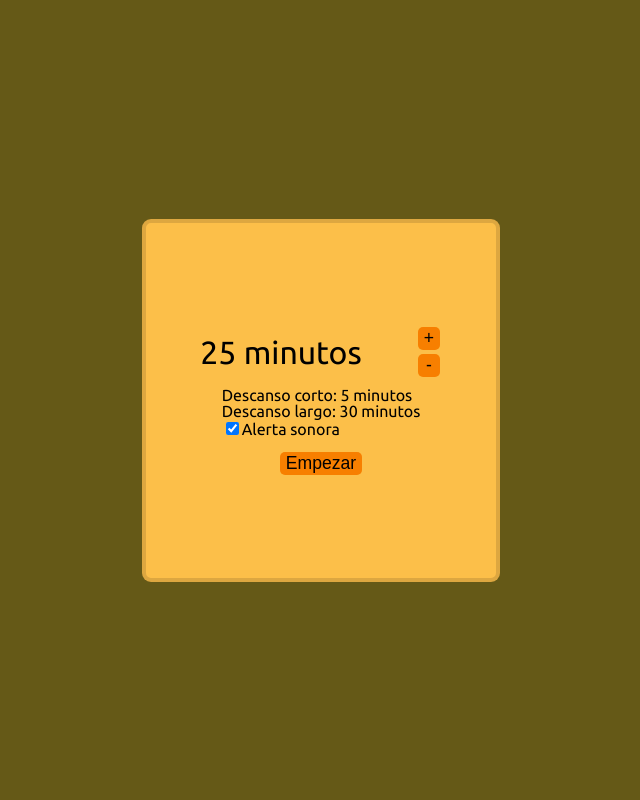
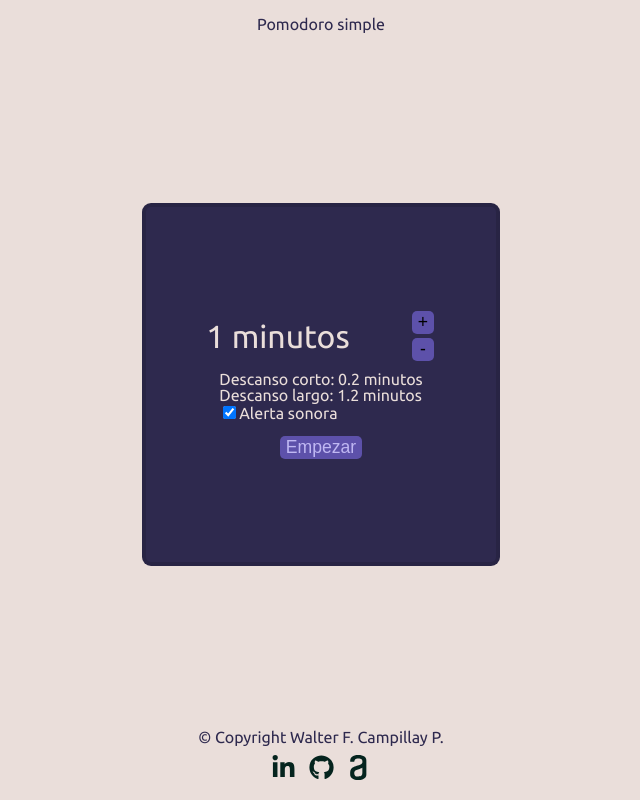
Before and after one commit to notpidro/pomodoro, a plain HTML site: page index.html in a window 1280 px wide. Shown: the whole page, without its empty margins (319-959 px from the left). Drawn offline with Linux system fonts and the light colour scheme.

Commit message:
Modifico colores. Agrego header, footer

```diff
--- a/index.html
+++ b/index.html
@@ -13,7 +13,7 @@
 </head>
 <body>
     <header>
-
+        <h1>Pomodoro simple</h1>
     </header>
     <main>
         <div class="ventana-modal">
@@ -49,7 +49,12 @@
         </section>
     </main>
     <footer>
-
+        <p>&copy Copyright Walter F. Campillay P.</p>
+        <div class="caja-links">
+            <a href="https://www.linkedin.com/in/walter-campillay/" target="_blank"><img src="imagenes-footer/linkedin-in.svg" alt="Perfil LinkedIn Walter"></a>
+            <a href="https://github.com/notpidro" target="_blank"><img src="imagenes-footer/github.svg" alt="Perfil GitHub Walter"></a>
+            <a href="https://app.aluracursos.com/user/walter-campillay" target="_blank"><img src="imagenes-footer/a-alura.svg" alt="Perfil alura Walter"></a>
+        </div>
     </footer>
 </body>
 <script src="pomodoro.js"></script>
--- a/pomodoro.css
+++ b/pomodoro.css
@@ -1,10 +1,23 @@
 body {
 	font-family: "Ubuntu", sans-serif;
-	background-color: #655917;
+	background-color: #EADEDA;
+	color: #2E294E;
+	height: 100%;
+}
+
+
+header {
+    min-height: 6vh;
+    display: flex;
+    align-items: center;
+    justify-content: center;
 }
 
 main {
-	height: 100vh;
+    min-height: 84vh;
+	display: flex;
+	justify-content: center;
+	align-items: center;
 }
 
 .ventana-modal {
@@ -20,7 +33,8 @@ main {
 
 .contenido-modal {
 	position: relative;
-	background-color: #fefefe;
+	background-color: #EADEDA;
+	color: #2E294E;
 	margin: 20% auto;
 	padding: 30px 20px 20px;
 	border: 1px solid #888;
@@ -52,13 +66,14 @@ main {
 	display: flex;
 	align-items: center;
 	justify-content: center;
+	color: #EADEDA;
 }
 
 .ingreso-tiempo {
 	padding-top: 5px;
 	border: solid 4px;
 	border-color: #00000020;
-	background-color: #fcbf49;
+	background-color: #2E294E;
 	border-radius: 9px;
 	min-width: 350px;
 	min-height: 350px;
@@ -83,10 +98,11 @@ main {
 	position: absolute;
 	transform: translate(-50%, -50%) rotate(0deg);
 	border-radius: 50%;
+	background-color: #7f71da;
 }
 
 .activo {
-	background-color: red;
+	background-color: #d44d8c;
 }
 
 .mostrar-tiempo {
@@ -115,7 +131,7 @@ main {
 
 .caja-masmenos .mas,
 .caja-masmenos .menos {
-	background-color: #f77f00;
+	background-color: #5d51aa;
 	border: none;
 	border-radius: 5px;
 	cursor: pointer;
@@ -127,7 +143,7 @@ main {
 .caja-masmenos .mas:hover,
 .caja-masmenos .menos:hover {
 	filter: brightness(0.9);
-	background-color: #fcbf49;
+	background-color: #7f71da;
 }
 
 .caja-demasbotones {
@@ -141,7 +157,8 @@ main {
 .caja-demasbotones .pausa,
 .caja-demasbotones .reiniciar,
 .caja-demasbotones .continuar {
-	background-color: #f77f00;
+	background-color: #5d51aa;
+	color: #c0b8f3;
 	border: none;
 	border-radius: 5px;
 	cursor: pointer;
@@ -155,5 +172,39 @@ main {
 .caja-demasbotones .reiniciar:hover,
 .caja-demasbotones .continuar:hover {
 	filter: brightness(0.9);
-	background-color: #fcbf49;
+	background-color: #7f71da;
 }
+
+footer {
+    width: 100%;
+    min-height: 10vh;
+    display: flex;
+    flex-direction: column;
+    justify-content: center;
+    align-items: center;
+}
+
+
+footer a:visited {
+    text-decoration: none;
+}
+
+footer a:hover {
+    text-decoration: none;
+}
+
+.caja-links {
+    width: 100px;
+    display: flex;
+    margin: 10px;
+    justify-content: space-between;
+}
+
+footer img:hover {
+    filter: brightness(8);
+}
+
+.caja-links img {
+    width: 25px;
+    height: 25px;
+}
--- a/pomodoro.js
+++ b/pomodoro.js
@@ -20,7 +20,7 @@ const btnModalNo = document.querySelector(".boton-modal-no");
 let textoDentroModal = document.querySelector(".texto-dentro-modal");
 
 //tiempos
-let tiempo = 25;
+let tiempo = 1;
 let tiempoDescansoCorto = tiempo / 5;
 let tiempoDescansoLargo = tiempoDescansoCorto + tiempo;
 
@@ -79,7 +79,6 @@ function crearMarcadores() {
 		marcador.classList.add("marcador");
 		marcador.setAttribute("id", `marcador-lleno-${Math.floor((i + 1) * 4.1666666667)}`);
 		marcador.style.transform = `translate(1750%, 1750%) rotate(${angulo}deg) translate(${radio}px)`;
-		marcador.style.backgroundColor = "lightblue";
 		circuloIndicador.appendChild(marcador);
 	}
 }
@@ -87,7 +86,6 @@ function crearMarcadores() {
 function limpiarMarcadores() {
 	marcador = document.querySelectorAll(".marcador");
 	marcador.forEach((marcador) => {
-		marcador.style.backgroundColor = "lightblue";
 		marcador.classList.remove("activo");
 	});
 }
@@ -100,7 +98,6 @@ function llenarMarcadores(tiempo) {
 	marcadorLleno = document.querySelector(`#marcador-lleno-${porcentajeActual}`);
 
 	if (marcadorLleno) {
-		marcadorLleno.style.backgroundColor = "red";
 		marcadorLleno.classList.add("activo");
 	}
 }
```
Also changed, not shown: imagenes-footer/a-alura.svg (added), imagenes-footer/github.svg (added), imagenes-footer/linkedin-in.svg (added).
